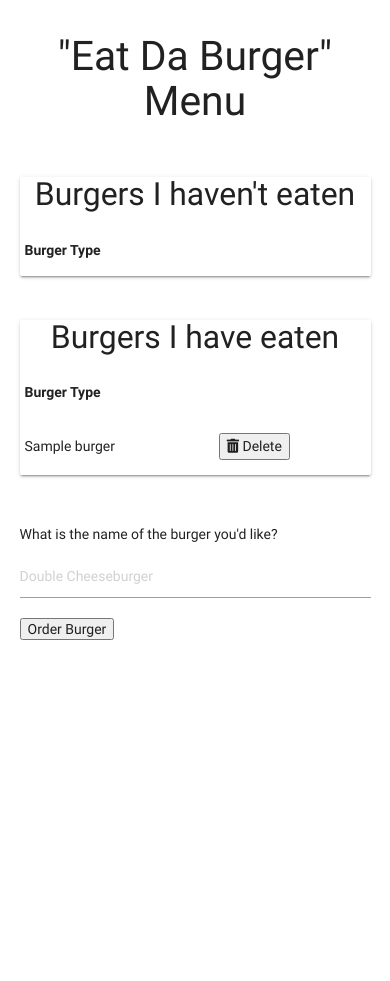
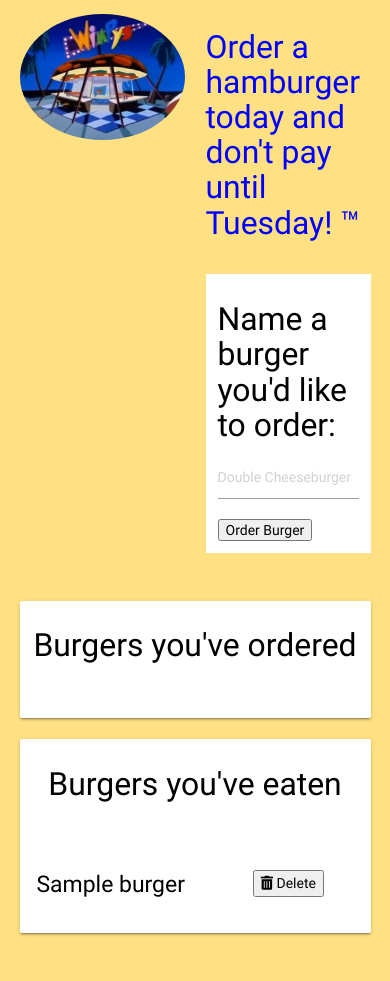
Before and after one commit to five0ffour/burger, a Node server app: template views/index.handlebars in a window 390 px wide. Before the commit the page ends 640 px from the top, so only its background shows below. Run offline with Node 20, Linux system fonts and the light colour scheme; the template is opened without the code that fills it: most values are stand-ins (such as "Sample title", 1, 10 or a date in 2020); lists and menus that the app fills with data are empty; some libraries are stand-ins or nearby versions.

Commit message:
added graphic, backgrounds, fonts and adjusted layout for responsiveness

```diff
--- a/views/index.handlebars
+++ b/views/index.handlebars
@@ -1,26 +1,50 @@
 <div class="section" id="burger-menu">
     <div class="container">
         <div class="row">
-            <h3 class="header text_b center">"Eat Da Burger" Menu </h3>
+            <!-- ROW 1 / COL 1 - Order Burger Menu -->
+            <div class="col s6 m6 l5 text-center">
+                <img src="assets/images/wimpys.png" class="circle responsive-img" alt="Wimpys store">
+            </div>
+
+                <!-- ROW 1 / COL 2 - Order Burger Menu -->
+            <div class="col s6 m6 l7  text-center">
+                <h4>Order a hamburger today and don't pay until Tuesday! &trade;</h4>
+                <br>
+                <form class="burgerform">
+                    <h4>Name a burger you'd like to order:</h4>
+                    <input type="text" name="burger-name" placeholder="Double Cheeseburger" size="50">
+                    <input id="add-btn" type="submit" value="Order Burger">
+                </form>
+            </div>
         </div>
+
+        <div class="row">
+            <!-- ROW 2 / COL 1 - Blank Spacer -->
+            <div class="col s12 m12 112 text-centered">
+                <!-- Intentionally left blank -->
+            </div>
+        </div>
+
         <div class="row">
 
-            <!-- ROW 1 / COL 1 - Ordered Burger List -->
-            <div class="col s12 m12 l4">
-                <div class="card">
-                    <h4 class="header text_b center">Burgers I haven't eaten</h4>
+            <!-- ROW 3 / COL 1 - Ordered Burger List -->
+            <div class="col s12 m12 l5">
+                <div class="card burgerlist">
+                    <h4 class="header text_b center">Burgers you've ordered</h4>
                     <table>
                         <tr>
-                            <th>Burger Type</th>
+                            <th></th>
                             <th></th>
                             <th></th>
                         </tr>
                         {{#each burgers}}
                         {{#unless this.devoured}}
                         <tr>
-                            <td>{{this.burger_name}}</td>
-                            <td><button class="eat-btn" data-id={{this.id}}><i class="fas fa-utensils"></i> Eat</button></td>
-                            <td><button class="delete-btn" data-id={{this.id}}><i class="fas fa-trash-alt"></i> Reject</button></td>
+                            <td><h5>{{this.burger_name}}</h5></td>
+                            <td><button class="eat-btn" data-id={{this.id}}><i class="fas fa-utensils"></i> Devour
+                                    It!</button></td>
+                            <td><button class="delete-btn" data-id={{this.id}}><i class="fas fa-trash-alt"></i>
+                                    Reject</button></td>
                         </tr>
                         {{/unless}}
                         {{/each}}
@@ -28,28 +52,21 @@
                 </div>
             </div>
 
-            <!-- ROW 1 / COL 2 - Graphic Spacer Image -->
-            <div class="col s12 m12 l4">
-                <div class="card">
-                    <!-- Intentionally Blank -->
-                    <!-- TODO:  Add image here -->
-                </div>
-            </div>
-
-            <!-- ROW 1 / COL 3 - Eaten Burger List -->
-            <div class="col s12 m12 l4">
-                <div class="card">
-                    <h4 class="header text_b center">Burgers I have eaten</h4>
+            <!-- ROW 3 / COL 2 - Eaten Burger List -->
+            <div class="col s12 m12 l7">
+                <div class="card burgerlist">
+                    <h4 class="header text_b center">Burgers you've eaten</h4>
                     <table>
                         <tr>
-                            <th>Burger Type</th>
+                            <th></th>
                             <th></th>
                         </tr>
                         {{#each burgers}}
                         {{#if this.devoured}}
                         <tr>
-                            <td>{{this.burger_name}}</td>
-                            <td><button class="delete-btn" data-id={{this.id}}><i class="fas fa-trash-alt"></i> Delete</button></td>
+                            <td><h5>{{this.burger_name}}</h5></td>
+                            <td><button class="delete-btn" data-id={{this.id}}><i class="fas fa-trash-alt"></i>
+                                    Delete</button></td>
                         </tr>
                         {{/if}}
                         {{/each}}
@@ -57,27 +74,5 @@
                 </div>
             </div>
         </div>
-
-        <div class="row">
-
-            <!-- ROW 2 / COL 1 - Blank Spacer -->
-            <div class="col s12 m12 l4 text-centered">
-                <!-- intentionally left black -->
-            </div>
-
-            <!-- ROW 2 / COL 2 - Order Burger Menu -->
-            <div class="col s12 m12 l4 text-centered">
-                <form>
-                    <p>What is the name of the burger you'd like?</p>
-                    <input type="text" name="burger-name" placeholder="Double Cheeseburger" size="50">
-                    <input id="add-btn" type="submit" value="Order Burger">
-                </form>
-            </div>
-
-            <!-- ROW 2 / COL 3 - Blank Spacer -->
-            <div class="col s12 m12 l4 text-centered">
-                <!-- intentionally left black -->
-            </div>
-        </div>
     </div>
 </div>
--- a/views/layouts/main.handlebars
+++ b/views/layouts/main.handlebars
@@ -5,18 +5,20 @@
     <meta charset="utf-8" />
     <meta http-equiv="X-UA-Compatible" content="IE=edge">
 
-    <title>Eat Da Burger</title>
+    <title>Wimpy's Diner</title>
 
     <meta name="viewport" content="width=device-width, initial-scale=1">
 
-    <!-- Materialize, jQuery  & CSS -->
+    <!-- Materialize, jQuery, Font Awesome -->
     <link rel="stylesheet" href="https://use.fontawesome.com/releases/v5.6.3/css/all.css" integrity="sha384-UHRtZLI+pbxtHCWp1t77Bi1L4ZtiqrqD80Kn4Z8NTSRyMA2Fd33n5dQ8lWUE00s/"
         crossorigin="anonymous">
     <link rel="stylesheet" href="https://cdnjs.cloudflare.com/ajax/libs/materialize/0.100.2/css/materialize.min.css">
     <link href="https://maxcdn.bootstrapcdn.com/font-awesome/4.7.0/css/font-awesome.min.css" rel="stylesheet" integrity="sha384-wvfXpqpZZVQGK6TAh5PVlGOfQNHSoD2xbE+QkPxCAFlNEevoEH3Sl0sibVcOQVnN"
         crossorigin="anonymous">
+    <script src="https://code.jquery.com/jquery.js"></script>
 
-    <script src="https://code.jquery.com/jquery.js"></script>
+    <!-- Application CSS/Javsscrit -->
+    <link rel="stylesheet" href="/assets/css/style.css">
 
     <script src="/assets/js/burger.js"></script>
 </head>
```
Also changed, not shown: db/seeds.sql (+3 -6 lines), public/assets/css/style.css (added), public/assets/images/Wimpys.png (added).
